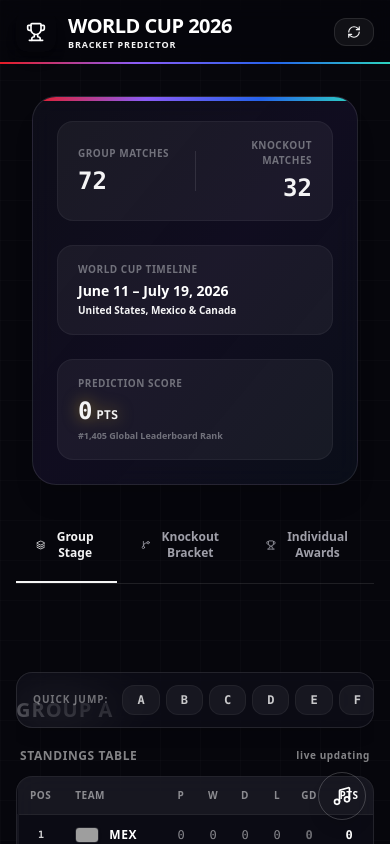
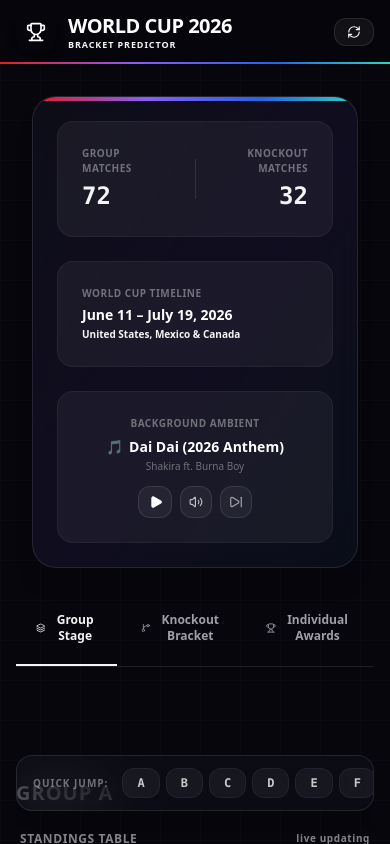
Before and after one commit to alpermcelebi/wc2026, a Next.js app: page / in a window 390 px wide. Shown: the top 844 px of the page. Built offline with nearby package versions, Linux system fonts and the light colour scheme; grey boxes are pictures that could not be loaded.

Commit message:
Refactor top metrics panel to replace Prediction Score card with integrated Ambient Player and remove floating music button

```diff
--- a/app/page.tsx
+++ b/app/page.tsx
@@ -228,7 +228,7 @@ export default function Home() {
 
             <div className="grid grid-cols-1 md:grid-cols-3 gap-6 w-full items-stretch">
               {/* Box 1: MATCH TOTALS */}
-            <div className="px-5 py-4 bg-white/5 border border-white/5 rounded-2xl flex items-center justify-between gap-6">
+              <div className="p-6 bg-white/5 border border-white/5 rounded-2xl flex items-center justify-between gap-6">
                 <div className="flex-1">
                   <span className="text-[10px] text-zinc-500 uppercase font-black tracking-wider block">Group Matches</span>
                   <span className="text-2xl sm:text-3xl font-black text-brand-red font-mono block mt-1">72</span>
@@ -241,22 +241,14 @@ export default function Home() {
               </div>
 
               {/* Box 2: TOURNAMENT TIMELINE */}
-            <div className="px-5 py-4 bg-white/5 border border-white/5 rounded-2xl flex flex-col justify-center">
+              <div className="p-6 bg-white/5 border border-white/5 rounded-2xl flex flex-col justify-center">
                 <span className="text-[10px] text-zinc-500 uppercase font-black tracking-wider block">World Cup Timeline</span>
                 <span className="text-sm sm:text-base font-black text-white font-sans mt-1">June 11 – July 19, 2026</span>
                 <span className="text-[10px] text-brand-lime font-bold mt-0.5">United States, Mexico & Canada</span>
               </div>
 
-            {/* Box 3: PREDICTION SCORE */}
-            <div className="px-5 py-4 bg-white/5 border border-white/5 rounded-2xl flex flex-col justify-center">
-              <span className="text-[10px] text-zinc-500 uppercase font-black tracking-wider block">PREDICTION SCORE</span>
-              <span className="text-2xl sm:text-3xl font-black text-brand-yellow drop-shadow-[0_0_8px_rgba(250,204,21,0.5)] font-mono mt-1 flex items-baseline gap-1">
-                {liveScore} <span className="text-xs font-bold text-brand-yellow/80">PTS</span>
-              </span>
-              <span className="text-[9px] text-zinc-500 font-bold mt-0.5">
-                #1,405 Global Leaderboard Rank
-              </span>
-            </div>
+              {/* Box 3: BACKGROUND AMBIENT */}
+              <MusicPlayer />
             </div>
           </div>
         </div>
@@ -372,8 +364,7 @@ export default function Home() {
         <p>© 2026 FIFA World Cup Predictor • Built for dynamic live bracket tracking</p>
       </footer>
 
-      {/* Floating Music Player Widget */}
-      <MusicPlayer />
+      {/* Background Audio Core Component is integrated in the header dashboard above */}
 
       {/* Floating Awards Ceremony / Share Button */}
       {matches['FINAL']?.isCompleted && (
--- a/components/MusicPlayer.tsx
+++ b/components/MusicPlayer.tsx
@@ -22,7 +22,6 @@ const TRACKS = [
 ];
 
 export const MusicPlayer: React.FC = () => {
-  const [isOpen, setIsOpen] = useState(false);
   const [isPlaying, setIsPlaying] = useState(false);
   const [isMuted, setIsMuted] = useState(false);
   const [currentTrack, setCurrentTrack] = useState(0);
@@ -70,15 +69,9 @@ export const MusicPlayer: React.FC = () => {
     setIsPlaying(true);
   };
 
-  const selectTrack = (index: number) => {
-    setCurrentTrack(index);
-    setIsPlaying(true);
-  };
-
   // Re-trigger play command on track change if we are supposed to be playing
   useEffect(() => {
     if (isPlaying) {
-      // Small timeout to allow iframe to load the new source
       const timer = setTimeout(() => {
         handlePlay();
         if (isMuted) {
@@ -93,7 +86,7 @@ export const MusicPlayer: React.FC = () => {
 
   return (
     <>
-      {/* Hidden YouTube Iframe Player (Always in DOM so audio doesn't cut out when minimized) */}
+      {/* Hidden YouTube Iframe Player */}
       <div
         className="absolute pointer-events-none opacity-0 w-0 h-0"
         style={{ left: '-9999px', top: '-9999px' }}
@@ -108,160 +101,71 @@ export const MusicPlayer: React.FC = () => {
         />
       </div>
 
-      {/* Floating Action Button */}
-      <button
-        onClick={() => setIsOpen(!isOpen)}
-        className="fixed bottom-6 right-6 z-40 w-12 h-12 rounded-full bg-gradient-to-tr from-brand-red via-brand-purple to-brand-blue flex items-center justify-center shadow-lg shadow-brand-purple/30 hover:scale-110 active:scale-95 transition-all duration-300 border border-white/20 group"
-        title="World Cup Anthems"
-      >
-        <div className={`relative w-6 h-6 flex items-center justify-center text-white ${isPlaying ? 'animate-[spin_5s_linear_infinite]' : 'group-hover:rotate-12 transition-transform duration-300'}`}>
-          <Music className="w-5 h-5" />
-        </div>
-        {/* Equalizer animation when playing */}
-        {isPlaying && (
-          <span className="absolute -top-1 -right-1 flex h-3.5 w-3.5">
-            <span className="animate-ping absolute inline-flex h-full w-full rounded-full bg-brand-lime opacity-75"></span>
-            <span className="relative inline-flex rounded-full h-3.5 w-3.5 bg-brand-lime flex items-center justify-center text-[7px] font-black text-black">
-              ♪
+      {/* Main Ambient Player Dashboard Card */}
+      <div className="p-6 bg-white/5 border border-white/5 rounded-2xl flex flex-col justify-center min-w-0 h-full">
+        <span className="text-[10px] text-zinc-500 uppercase font-black tracking-wider block text-center md:text-left">
+          BACKGROUND AMBIENT
         </span>
+
+        <div className="flex flex-col md:flex-row md:items-center justify-between gap-3 mt-1.5 min-w-0">
+          {/* Track metadata */}
+          <div className="min-w-0 flex-1 flex flex-col items-center md:items-start text-center md:text-left">
+            <span className="text-sm sm:text-base font-black text-white font-sans truncate max-w-full flex items-center gap-1.5">
+              <span className={isPlaying ? "animate-pulse text-brand-lime" : "text-zinc-500"}>🎵</span>
+              <span className="truncate">{TRACKS[currentTrack].title}</span>
             </span>
-        )}
-      </button>
-
-      {/* Expanded Player Card */}
-      {isOpen && (
-        <div className="fixed bottom-22 right-6 z-40 w-80 bg-[#0f0f1b]/95 border border-white/10 p-4 rounded-2xl shadow-2xl backdrop-blur-xl animate-fadeIn flex flex-col gap-3.5">
-          {/* Header */}
-          <div className="flex items-center justify-between border-b border-white/5 pb-2">
-            <div className="flex flex-col">
-              <span className="text-[10px] font-black text-brand-lime tracking-widest uppercase">
-                World Cup Radio
-              </span>
-              <span className="text-xs text-white/50 font-semibold font-mono">
-                Shakira Playlist
-              </span>
-            </div>
-            <button
-              onClick={() => setIsOpen(false)}
-              className="p-1 rounded-lg bg-white/5 hover:bg-white/10 text-white/70 hover:text-white transition-colors"
-            >
-              <ChevronDown className="w-4 h-4" />
-            </button>
-          </div>
-
-          {/* Album Cover Art / Visualizer */}
-          <div className="relative w-full aspect-[2/1] rounded-xl overflow-hidden bg-gradient-to-tr from-zinc-950 via-[#18112d] to-zinc-950 border border-white/5 flex items-center justify-center">
-            {/* Pulsing glow circles behind logo */}
-            <div className={`absolute w-24 h-24 rounded-full bg-brand-purple/10 blur-xl transition-all duration-1000 ${isPlaying ? 'scale-125 opacity-100 animate-pulse' : 'scale-75 opacity-30'}`} />
-
-            <div className="flex flex-col items-center gap-1 z-10 text-center px-4">
-              <div className={`w-12 h-12 rounded-full border border-white/10 bg-black/40 flex items-center justify-center ${isPlaying ? 'animate-[spin_8s_linear_infinite]' : ''}`}>
-                <Music className="w-5 h-5 text-brand-lime" />
-              </div>
-              <span className="font-bold text-white text-xs truncate max-w-full mt-2">
-                {TRACKS[currentTrack].title}
-              </span>
-              <span className="text-[10px] text-white/40 font-medium truncate max-w-full">
+            <span className="text-[10px] text-zinc-500 font-medium truncate max-w-full block mt-0.5">
               {TRACKS[currentTrack].artist}
             </span>
           </div>
 
-            {/* Custom moving soundwave visualizer decoration when playing */}
+          {/* Inline Audio Micro-Controls */}
+          <div className="flex items-center justify-center gap-2 flex-shrink-0">
             {isPlaying && (
-              <div className="absolute bottom-2 left-0 right-0 flex justify-center gap-0.5 h-4 opacity-40">
-                <span className="w-0.5 bg-brand-lime rounded-full animate-[pulse_1s_infinite_100ms] h-3"></span>
-                <span className="w-0.5 bg-brand-purple rounded-full animate-[pulse_1.2s_infinite_300ms] h-4"></span>
-                <span className="w-0.5 bg-brand-blue rounded-full animate-[pulse_0.8s_infinite_500ms] h-2"></span>
-                <span className="w-0.5 bg-brand-red rounded-full animate-[pulse_1.1s_infinite_200ms] h-3.5"></span>
-                <span className="w-0.5 bg-brand-lime rounded-full animate-[pulse_0.9s_infinite_400ms] h-2.5"></span>
+              <div className="flex items-end gap-0.5 h-3.5 px-1 mr-1">
+                <span className="w-0.5 bg-brand-lime rounded-full animate-[pulse_1s_infinite_100ms] h-2"></span>
+                <span className="w-0.5 bg-brand-purple rounded-full animate-[pulse_1.2s_infinite_300ms] h-3.5"></span>
+                <span className="w-0.5 bg-brand-blue rounded-full animate-[pulse_0.8s_infinite_500ms] h-1.5"></span>
               </div>
             )}
-          </div>
 
-          {/* Player controls */}
-          <div className="flex flex-col gap-3">
-            {/* Buttons Row */}
-            <div className="flex items-center justify-between px-2">
-              {/* Mute Button */}
+            {/* Play/Pause Toggle */}
+            <button
+              onClick={isPlaying ? handlePause : handlePlay}
+              className={`p-2 rounded-xl transition-all duration-300 ${
+                isPlaying
+                  ? 'bg-brand-lime/10 text-brand-lime border border-brand-lime/30 hover:bg-brand-lime/20 ring-2 ring-brand-lime/10 shadow-[0_0_10px_rgba(132,204,22,0.2)]'
+                  : 'bg-white/5 border border-white/10 text-white hover:bg-white/10'
+              }`}
+              title={isPlaying ? "Pause" : "Play"}
+            >
+              {isPlaying ? <Pause className="w-3.5 h-3.5 fill-current" /> : <Play className="w-3.5 h-3.5 fill-current ml-0.5" />}
+            </button>
+
+            {/* Volume Mute Toggle */}
             <button
               onClick={handleMuteToggle}
-                className={`p-2 rounded-xl border transition-all ${isMuted ? 'bg-brand-red/10 border-brand-red/20 text-brand-red' : 'bg-white/5 border-white/5 text-white/60 hover:text-white hover:bg-white/10'}`}
+              className={`p-2 rounded-xl border transition-all duration-300 ${
+                isMuted
+                  ? 'bg-brand-red/10 border-brand-red/20 text-brand-red hover:bg-brand-red/20'
+                  : 'bg-white/5 border-white/10 text-white/70 hover:text-white hover:bg-white/10'
+              }`}
               title={isMuted ? "Unmute" : "Mute"}
             >
-                {isMuted ? <VolumeX className="w-4 h-4" /> : <Volume2 className="w-4 h-4" />}
+              {isMuted ? <VolumeX className="w-3.5 h-3.5" /> : <Volume2 className="w-3.5 h-3.5" />}
             </button>
 
-              {/* Navigation buttons */}
-              <div className="flex items-center gap-3">
-                <button
-                  onClick={handlePrev}
-                  className="p-2 rounded-xl bg-white/5 border border-white/5 text-white/60 hover:text-white hover:bg-white/10 active:scale-95 transition-all"
-                  title="Previous"
-                >
-                  <SkipBack className="w-4 h-4" />
-                </button>
-
-                <button
-                  onClick={isPlaying ? handlePause : handlePlay}
-                  className="p-3.5 rounded-full bg-white text-black hover:scale-105 active:scale-95 transition-all shadow-lg flex items-center justify-center"
-                  title={isPlaying ? "Pause" : "Play"}
-                >
-                  {isPlaying ? (
-                    <Pause className="w-5 h-5 fill-black text-black" />
-                  ) : (
-                    <Play className="w-5 h-5 fill-black text-black ml-0.5" />
-                  )}
-                </button>
-
+            {/* Next Track Button */}
             <button
               onClick={handleNext}
-                  className="p-2 rounded-xl bg-white/5 border border-white/5 text-white/60 hover:text-white hover:bg-white/10 active:scale-95 transition-all"
-                  title="Next"
+              className="p-2 rounded-xl bg-white/5 border border-white/10 text-white/60 hover:text-white hover:bg-white/10 active:scale-95 transition-all duration-300"
+              title="Next Track"
             >
-                  <SkipForward className="w-4 h-4" />
+              <SkipForward className="w-3.5 h-3.5" />
             </button>
-              </div>
-
-              {/* Status Indicator indicator */}
-              <div className="w-8 flex justify-center">
-                {isPlaying ? (
-                  <span className="text-[9px] font-bold text-brand-lime uppercase tracking-widest animate-pulse">
-                    Live
-                  </span>
-                ) : (
-                  <span className="text-[9px] font-bold text-white/30 uppercase tracking-widest">
-                    Idle
-                  </span>
-                )}
-              </div>
-            </div>
-
-            {/* Track Selector List */}
-            <div className="flex flex-col gap-1 border-t border-white/5 pt-2.5">
-              <span className="text-[9px] font-black text-white/30 uppercase tracking-wider mb-1">
-                Playlist Tracks
-              </span>
-              <div className="flex flex-col gap-1 max-h-[110px] overflow-y-auto scrollbar-thin">
-                {TRACKS.map((track, idx) => (
-                  <button
-                    key={track.youtubeId}
-                    onClick={() => selectTrack(idx)}
-                    className={`flex items-center gap-2 px-2.5 py-1.5 rounded-lg text-left text-xs font-semibold transition-all ${currentTrack === idx ? 'bg-brand-purple/10 border border-brand-purple/20 text-brand-purple' : 'bg-white/2 border border-transparent text-white/60 hover:text-white hover:bg-white/5'}`}
-                  >
-                    <span className="font-mono text-[10px] text-white/30 w-4">
-                      0{idx + 1}
-                    </span>
-                    <div className="flex-1 truncate">
-                      <p className="truncate leading-none">{track.title}</p>
-                      <p className="text-[9px] text-white/30 truncate mt-0.5">{track.artist}</p>
-                    </div>
-                  </button>
-                ))}
           </div>
         </div>
       </div>
-        </div>
-      )}
     </>
   );
 };
```
Lines whose indentation alone changed are shown as unchanged.
